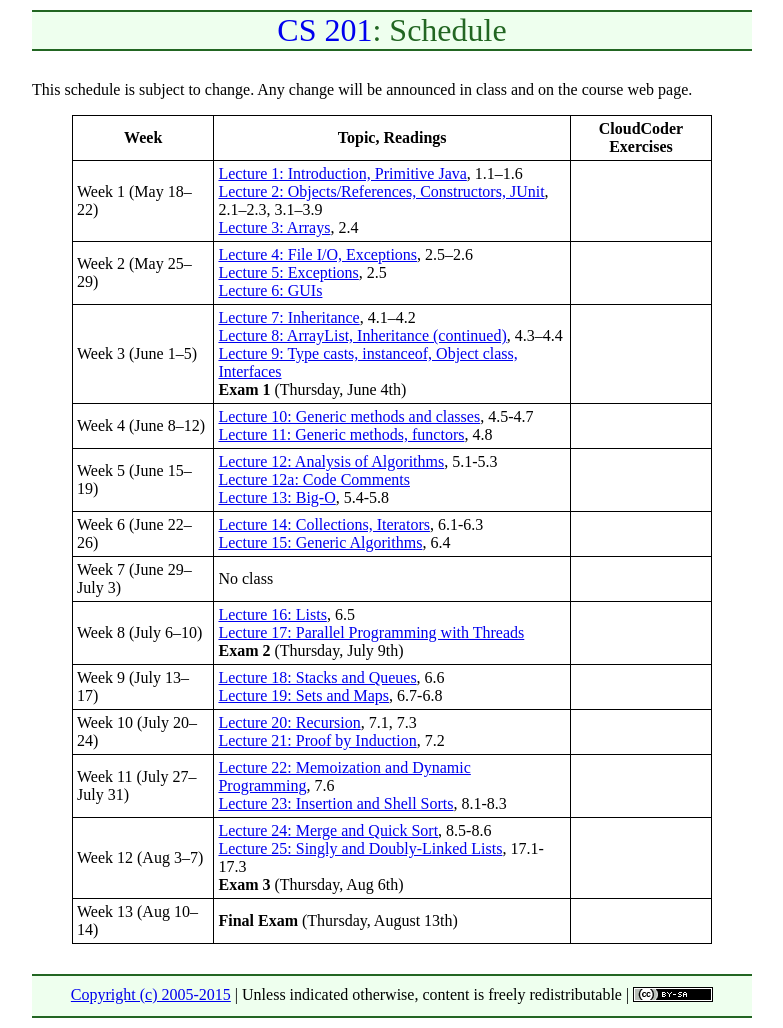
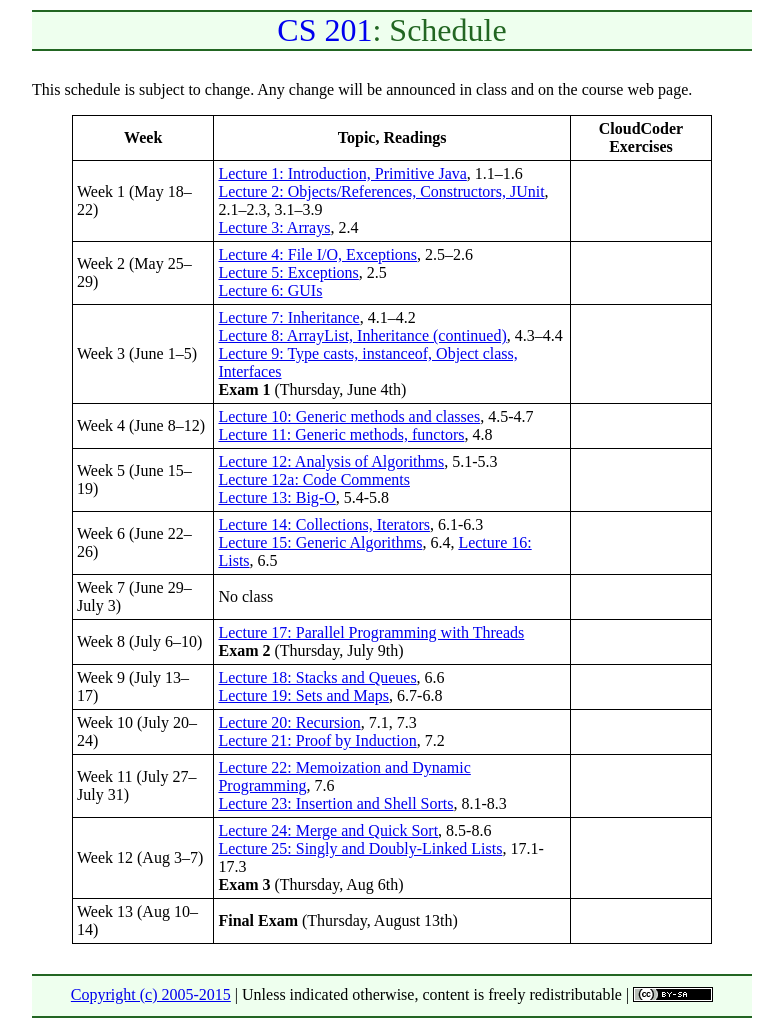
Before and after one commit to ycpcs/cs201-summer2015, a Jekyll site: the page built from schedule.md, in a window 1280 px wide. Shown: the whole page, without its empty margins (248-1031 px from the left). Built offline with Jekyll 4.4.1, drawn with Linux system fonts in a browser that asks for light colours; Markdown is read by kramdown in place of the engine named in the settings.

```diff
--- a/schedule.md
+++ b/schedule.md
@@ -13,9 +13,9 @@ announced in class and on the course web page.
 > Week 3 (June 1&ndash;5) | [Lecture 7: Inheritance](lectures/lecture07.html), 4.1&ndash;4.2 <br> [Lecture 8: ArrayList, Inheritance (continued)](lectures/lecture08.html), 4.3&ndash;4.4 <br> [Lecture 9: Type casts, instanceof, Object class, Interfaces](lectures/lecture09.html)<br> **Exam 1** (Thursday, June 4th)
 > Week 4 (June 8&ndash;12) | [Lecture 10: Generic methods and classes](lectures/lecture10.html), 4.5-4.7 <br> [Lecture 11: Generic methods, functors](lectures/lecture11.html), 4.8
 > Week 5 (June 15&ndash;19) | [Lecture 12: Analysis of Algorithms](lectures/lecture12.html), 5.1-5.3 <br> [Lecture 12a: Code Comments](lectures/lecture12a.html) <br> [Lecture 13: Big-O](lectures/lecture13.html), 5.4-5.8
-> Week 6 (June 22&ndash;26) | [Lecture 14: Collections, Iterators](lectures/lecture14.html), 6.1-6.3 <br> [Lecture 15: Generic Algorithms](lectures/lecture15.html), 6.4   |
+> Week 6 (June 22&ndash;26) | [Lecture 14: Collections, Iterators](lectures/lecture14.html), 6.1-6.3 <br> [Lecture 15: Generic Algorithms](lectures/lecture15.html), 6.4, [Lecture 16: Lists](lectures/lecture16.html), 6.5 |
 > Week 7 (June 29&ndash;July 3) | No class |
-> Week 8 (July 6&ndash;10) | [Lecture 16: Lists](lectures/lecture16.html), 6.5 <br> [Lecture 17: Parallel Programming with Threads](lectures/lecture17.html) <br>**Exam 2** (Thursday, July 9th) |
+> Week 8 (July 6&ndash;10) |  [Lecture 17: Parallel Programming with Threads](lectures/lecture17.html) <br>**Exam 2** (Thursday, July 9th) |
 > Week 9 (July 13&ndash;17) | [Lecture 18: Stacks and Queues](lectures/lecture18.html), 6.6 <br> [Lecture 19: Sets and Maps](lectures/lecture19.html), 6.7-6.8 |
 > Week 10 (July 20&ndash;24) | [Lecture 20: Recursion](lectures/lecture20.html), 7.1, 7.3 <br> [Lecture 21: Proof by Induction](lectures/lecture21.html), 7.2 |
 > Week 11 (July 27&ndash;July 31) | [Lecture 22: Memoization and Dynamic Programming](lectures/lecture22.html), 7.6 <br> [Lecture 23: Insertion and Shell Sorts](lectures/lecture23.html), 8.1-8.3  |
```
Also changed, not shown: index.md (+1 -0 lines).
